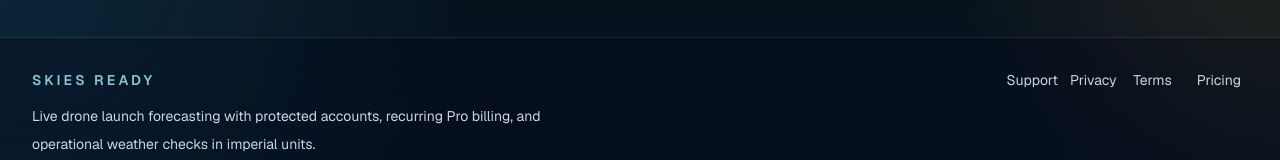
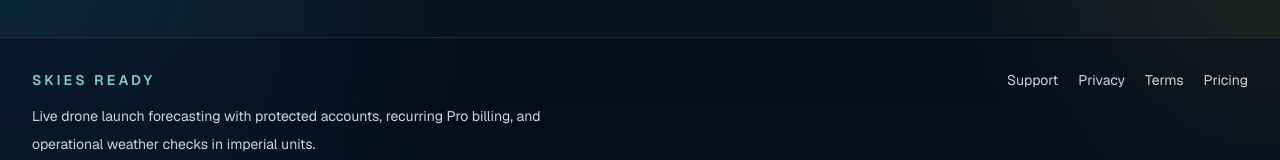
Before and after one commit to rlukenbaugh/rlukenbaugh-homepage, a Next.js app: page /privacy in a window 1280 px wide. Shown: the part 877-1037 px from the top of the page. Built offline with nearby package versions, Linux system fonts and the light colour scheme; no server answers.

Commit message:
fix: improve footer link wrapping

```diff
--- a/src/components/site-footer.tsx
+++ b/src/components/site-footer.tsx
@@ -15,17 +15,17 @@ export function SiteFooter() {
               operational weather checks in imperial units.
             </p>
           </div>
-          <nav className="grid gap-3 text-sm text-slate-300 sm:grid-cols-2 md:grid-cols-4">
-            <Link className="hover:text-white" href="/support">
+          <nav className="flex flex-wrap gap-x-5 gap-y-3 text-sm text-slate-300 md:max-w-sm md:justify-end">
+            <Link className="whitespace-nowrap hover:text-white" href="/support">
               Support
             </Link>
-            <Link className="hover:text-white" href="/privacy">
+            <Link className="whitespace-nowrap hover:text-white" href="/privacy">
               Privacy
             </Link>
-            <Link className="hover:text-white" href="/terms">
+            <Link className="whitespace-nowrap hover:text-white" href="/terms">
               Terms
             </Link>
-            <Link className="hover:text-white" href="/pricing">
+            <Link className="whitespace-nowrap hover:text-white" href="/pricing">
               Pricing
             </Link>
           </nav>
```
